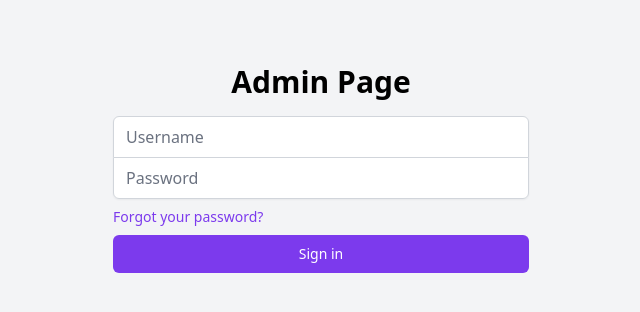
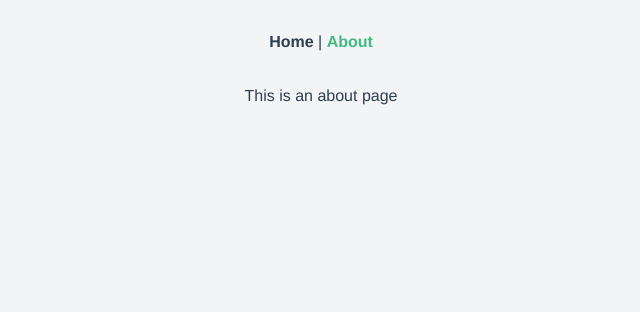
Before and after one commit to sanjayatony/app-vue, a Vue app: page /about in a window 1280 px wide. Shown: the top 312 px of the page, without its empty margins (319-959 px from the left). Built offline with nearby package versions, Linux system fonts and the light colour scheme.

Commit message:
add vue-router

```diff
--- a/package.json
+++ b/package.json
@@ -14,11 +14,13 @@
     "core-js": "^3.6.5",
     "postcss": "^7",
     "tailwindcss": "npm:@tailwindcss/postcss7-compat@^2.0.2",
-    "vue": "^2.6.11"
+    "vue": "^2.6.11",
+    "vue-router": "^3.2.0"
   },
   "devDependencies": {
     "@vue/cli-plugin-babel": "~4.5.0",
     "@vue/cli-plugin-eslint": "~4.5.0",
+    "@vue/cli-plugin-router": "~4.5.0",
     "@vue/cli-service": "~4.5.0",
     "babel-eslint": "^10.1.0",
     "eslint": "^6.7.2",
--- a/src/App.vue
+++ b/src/App.vue
@@ -1,16 +1,32 @@
 <template>
   <div id="app">
-    <Login />
+    <div id="nav">
+      <router-link to="/">Home</router-link> |
+      <router-link to="/about">About</router-link>
+    </div>
+    <router-view/>
   </div>
 </template>
 
-<script>
-import Login from "./components/Login.vue";
+<style>
+#app {
+  font-family: Avenir, Helvetica, Arial, sans-serif;
+  -webkit-font-smoothing: antialiased;
+  -moz-osx-font-smoothing: grayscale;
+  text-align: center;
+  color: #2c3e50;
+}
 
-export default {
-  name: "App",
-  components: {
-    Login,
-  },
-};
-</script>
+#nav {
+  padding: 30px;
+}
+
+#nav a {
+  font-weight: bold;
+  color: #2c3e50;
+}
+
+#nav a.router-link-exact-active {
+  color: #42b983;
+}
+</style>
--- a/src/main.js
+++ b/src/main.js
@@ -1,9 +1,11 @@
 import Vue from 'vue'
 import App from './App.vue'
 import './assets/tailwind.css'
+import router from './router'
 
 Vue.config.productionTip = false
 
 new Vue({
-  render: h => h(App),
+  router,
+  render: h => h(App)
 }).$mount('#app')
--- /dev/null
+++ b/src/router/index.js
@@ -0,0 +1,29 @@
+import Vue from 'vue'
+import VueRouter from 'vue-router'
+import Home from '../views/Home.vue'
+
+Vue.use(VueRouter)
+
+const routes = [
+  {
+    path: '/',
+    name: 'Home',
+    component: Home
+  },
+  {
+    path: '/about',
+    name: 'About',
+    // route level code-splitting
+    // this generates a separate chunk (about.[hash].js) for this route
+    // which is lazy-loaded when the route is visited.
+    component: () => import(/* webpackChunkName: "about" */ '../views/About.vue')
+  }
+]
+
+const router = new VueRouter({
+  mode: 'history',
+  base: process.env.BASE_URL,
+  routes
+})
+
+export default router
--- /dev/null
+++ b/src/views/About.vue
@@ -0,0 +1,5 @@
+<template>
+  <div class="about">
+    <h1>This is an about page</h1>
+  </div>
+</template>
--- /dev/null
+++ b/src/views/Home.vue
@@ -0,0 +1,18 @@
+<template>
+  <div class="home">
+    <img alt="Vue logo" src="../assets/logo.png">
+    <HelloWorld msg="Welcome to Your Vue.js App"/>
+  </div>
+</template>
+
+<script>
+// @ is an alias to /src
+import HelloWorld from '@/components/HelloWorld.vue'
+
+export default {
+  name: 'Home',
+  components: {
+    HelloWorld
+  }
+}
+</script>
```
Also changed, not shown: 1 other file (tests, documents, lock files or other folders).
